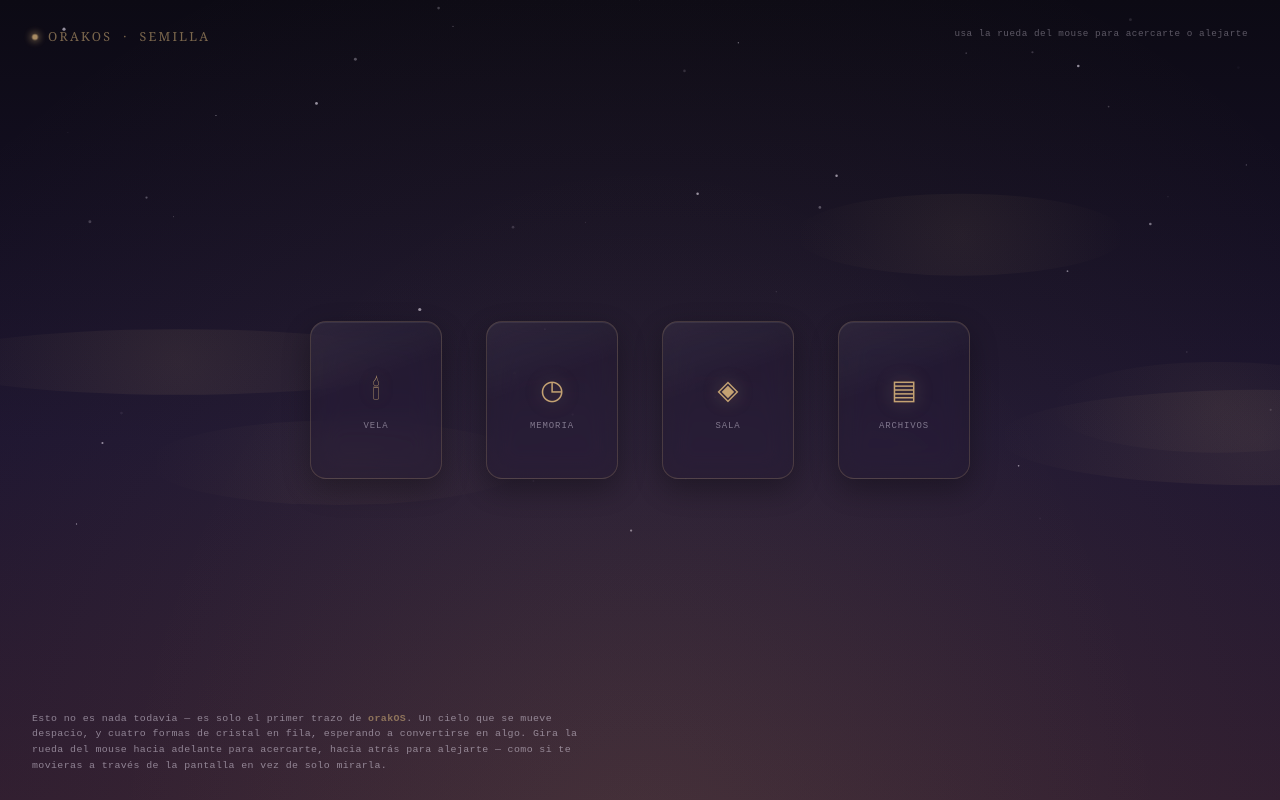
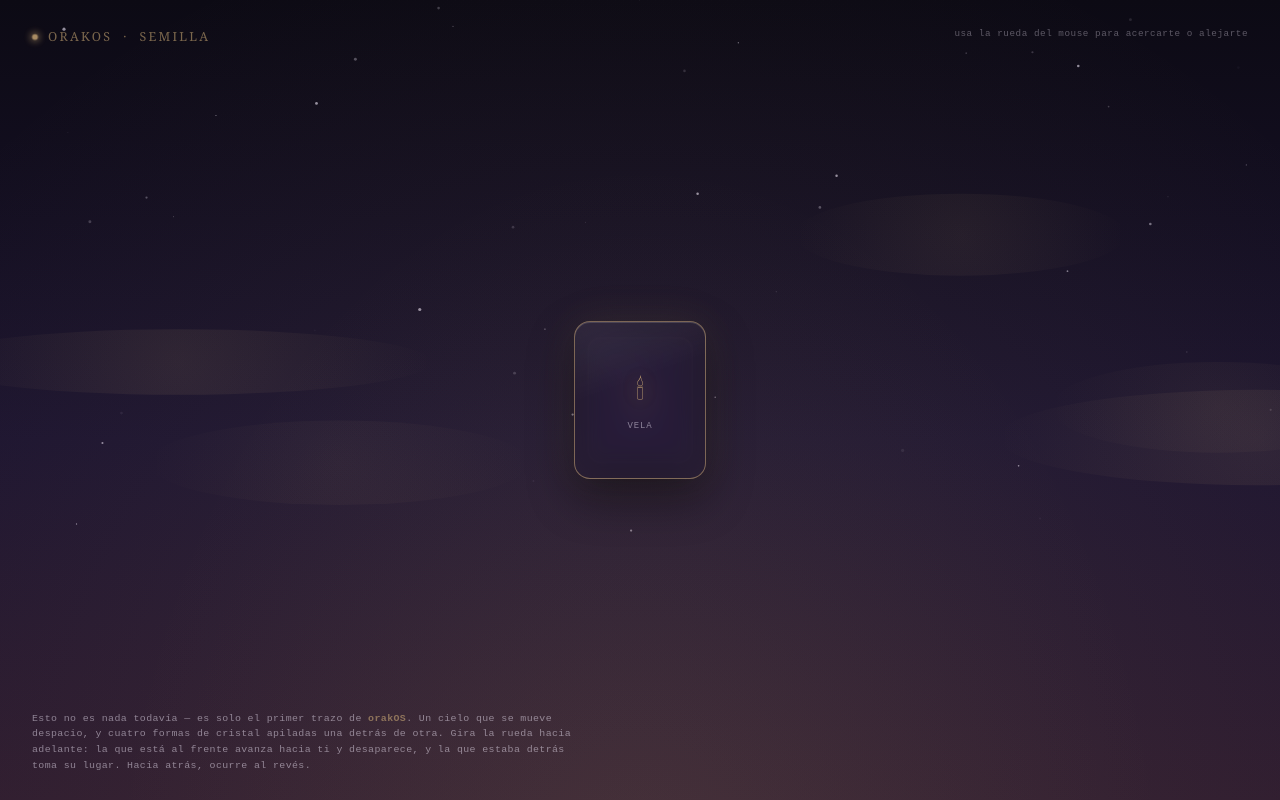
Before and after one commit to yourfriendjack/orakOS, a plain HTML site: page index.html in a window 1280 px wide. Drawn offline with Linux system fonts and the light colour scheme; animation ran at ten frames a second.

Commit message:
Carrusel real de profundidad: iconos apilados uno detras de otro, la rueda los hace avanzar/retroceder como en Her

```diff
--- a/index.html
+++ b/index.html
@@ -58,19 +58,18 @@ html,body{
 
 .stage{
   position:fixed;inset:0;
-  display:flex;align-items:center;justify-content:center;
-  perspective:1100px;
+  perspective:1000px;
+  perspective-origin:50% 50%;
 }
-.stage-row{
-  display:flex;align-items:center;justify-content:center;
-  gap:44px;
-  transform:scale(1);
-  transition:transform 0.12s linear;
-  will-change:transform;
+.deck{
+  position:absolute;inset:0;
+  transform-style:preserve-3d;
 }
 .icon{
-  position:relative;
+  position:absolute;
+  left:50%;top:50%;
   width:132px;height:158px;
+  margin:-79px 0 0 -66px;
   border-radius:16px;
   background:
     linear-gradient(160deg, rgba(255,255,255,0.07), rgba(255,255,255,0.01) 40%),
@@ -84,12 +83,10 @@ html,body{
   display:flex;flex-direction:column;align-items:center;justify-content:center;
   gap:14px;
   cursor:pointer;
-  opacity:0.9;
-  transition:transform 0.35s cubic-bezier(.2,.8,.2,1), opacity 0.35s ease, box-shadow 0.35s ease, border-color 0.35s ease;
+  will-change:transform, opacity, filter;
+  transition:transform 0.09s linear, opacity 0.09s linear, filter 0.15s linear, box-shadow 0.3s ease, border-color 0.3s ease;
 }
-.icon:hover{
-  transform:translateY(-6px) scale(1.06);
-  opacity:1;
+.icon.in-focus{
   border-color:rgba(214,178,122,0.5);
   box-shadow:
     0 18px 46px rgba(0,0,0,0.45),
@@ -132,7 +129,7 @@ html,body{
 <div class="hint">usa la rueda del mouse para acercarte o alejarte</div>
 
 <div class="stage" id="stage">
-  <div class="stage-row" id="stage-row">
+  <div class="deck" id="deck">
     <div class="icon"><div class="glyph">🕯</div><div class="label">Vela</div></div>
     <div class="icon"><div class="glyph">◷</div><div class="label">Memoria</div></div>
     <div class="icon"><div class="glyph">◈</div><div class="label">Sala</div></div>
@@ -141,7 +138,7 @@ html,body{
 </div>
 
 <div class="caption">
-  Esto no es nada todavía — es solo el primer trazo de <b>orakOS</b>. Un cielo que se mueve despacio, y cuatro formas de cristal en fila, esperando a convertirse en algo. Gira la rueda del mouse hacia adelante para acercarte, hacia atrás para alejarte — como si te movieras a través de la pantalla en vez de solo mirarla.
+  Esto no es nada todavía — es solo el primer trazo de <b>orakOS</b>. Un cielo que se mueve despacio, y cuatro formas de cristal apiladas una detrás de otra. Gira la rueda hacia adelante: la que está al frente avanza hacia ti y desaparece, y la que estaba detrás toma su lugar. Hacia atrás, ocurre al revés.
 </div>
 
 <script>
@@ -223,29 +220,50 @@ function draw(){
 }
 draw();
 
-// La rueda del mouse acerca o aleja toda la pantalla, como si te movieras
-// a través de la profundidad en vez de solo mirarla.
+// Los íconos están todos apilados exactamente uno detrás de otro (misma X, misma Y,
+// distinta profundidad). Girar la rueda hacia adelante empuja al que está al frente
+// hacia la pantalla hasta que desaparece, y el que estaba detrás toma su lugar.
+// Hacia atrás, ocurre lo contrario: el que se había ido regresa y el actual retrocede.
 const icons = Array.from(document.querySelectorAll('.icon'));
-const stageRow = document.getElementById('stage-row');
-let zoom = 1;
-const ZOOM_MIN = 0.55, ZOOM_MAX = 2.4;
+const N = icons.length;
+const SPACING = 260;      // distancia entre cada ícono en la pila
+const NEAR_FADE_START = SPACING * 0.5;   // a partir de aquí empieza a desvanecerse al pasar la pantalla
+const NEAR_FADE_END   = SPACING * 0.95;  // aquí ya desapareció por completo
 
-function applyZoom(){
-  stageRow.style.transform = `scale(${zoom})`;
+let depth = 0;              // 0 = orden inicial; crece al acercarte, N-1 es el límite
+const DEPTH_MIN = 0, DEPTH_MAX = N - 1;
+
+function render(){
+  icons.forEach((icon, i) => {
+    const z = SPACING * (depth - i);
+    let opacity = 1;
+    if(z > NEAR_FADE_START){
+      opacity = 1 - Math.min(1, (z - NEAR_FADE_START) / (NEAR_FADE_END - NEAR_FADE_START));
+    } else if(z < -SPACING * 1.15){
+      const farT = Math.min(1, (-z - SPACING*1.15) / (SPACING*0.9));
+      opacity = 1 - farT * 0.75;
+    }
+    const blur = z < -SPACING*1.15 ? Math.min(3, (-z - SPACING*1.15)/60) : 0;
+    icon.style.transform = `translateZ(${z}px)`;
+    icon.style.opacity = Math.max(0, opacity);
+    icon.style.filter = blur ? `blur(${blur}px)` : '';
+    icon.style.pointerEvents = opacity < 0.15 ? 'none' : 'auto';
+    icon.classList.toggle('in-focus', Math.abs(z) < SPACING*0.18);
+  });
 }
-applyZoom();
+render();
 
 window.addEventListener('wheel', e => {
   e.preventDefault();
-  zoom -= e.deltaY * 0.0014;
-  zoom = Math.min(ZOOM_MAX, Math.max(ZOOM_MIN, zoom));
-  applyZoom();
+  depth += e.deltaY * 0.0026;
+  depth = Math.min(DEPTH_MAX, Math.max(DEPTH_MIN, depth));
+  render();
 }, { passive:false });
 
 icons.forEach(icon => {
   icon.addEventListener('click', () => {
     icon.animate(
-      [{transform:'scale(1)'},{transform:'scale(1.08)'},{transform:'scale(1)'}],
+      [{filter:icon.style.filter||'none'},{filter:'brightness(1.4)'},{filter:icon.style.filter||'none'}],
       {duration:380, easing:'cubic-bezier(.2,.8,.2,1)'}
     );
   });
```
